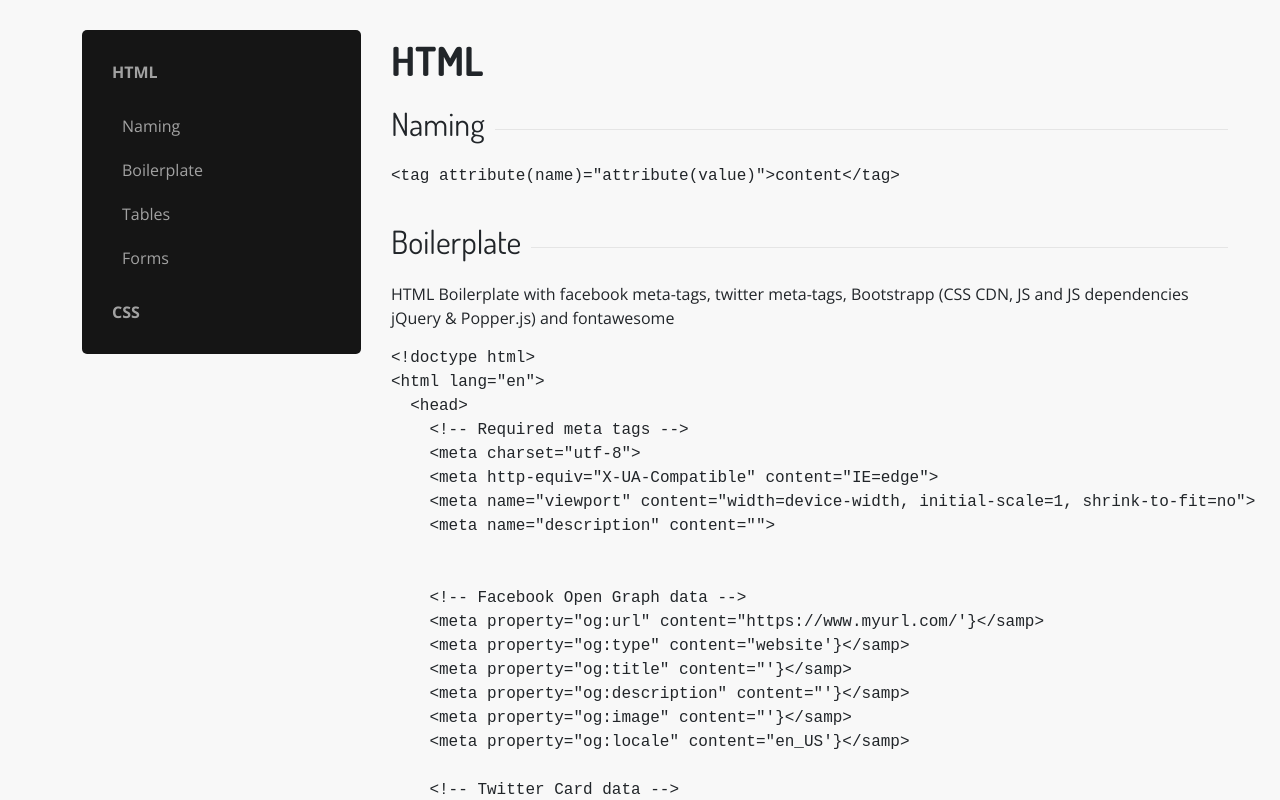
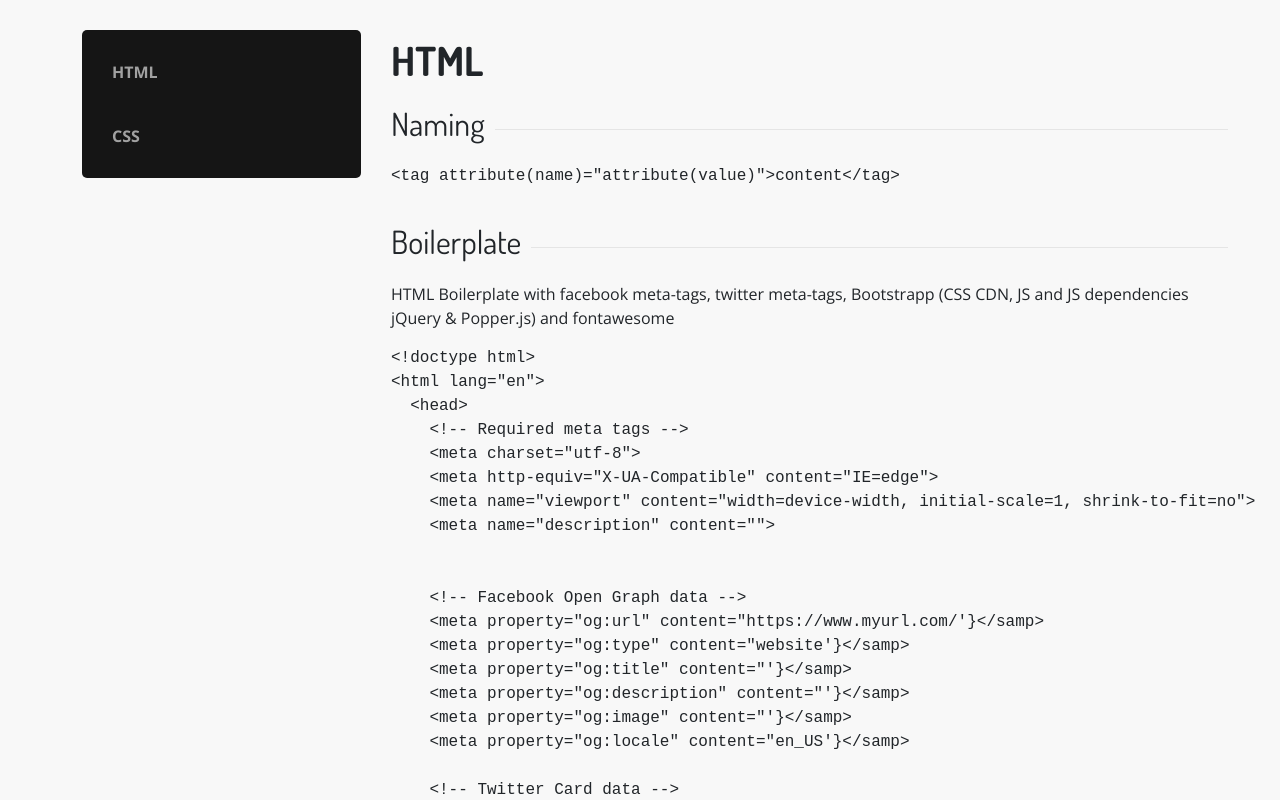
Before and after one commit to renodor/react-cheatsheet, a React app: page /html in a window 1280 px wide. Shown: the top 800 px of the page. Built offline with nearby package versions, Linux system fonts and the light colour scheme.

Commit message:
New navbar components

```diff
--- a/assets/stylesheets/navbar.scss
+++ b/assets/stylesheets/navbar.scss
@@ -12,8 +12,11 @@
       height: 0;
       overflow: hidden;
       transition: height .35s ease;
+      &.active {
+        display: block;
+      }
       .nav-sub-links {
-        display: none;
+        // display: none;
         max-height: 55vh;
         overflow-y: scroll;
         &::-webkit-scrollbar {
@@ -38,6 +41,8 @@
     .section-link {
       padding: 20px;
       text-transform: uppercase;
+      font-weight: 600;
+      cursor: pointer;
     }
     .sub-section-link {
       padding: 10px 30px;
--- a/src/containers/navbar.jsx
+++ b/src/containers/navbar.jsx
@@ -1,10 +1,10 @@
 import React, { Component } from 'react';
-import { HashLink as Link } from 'react-router-hash-link';
 import { connect } from 'react-redux';
 
-import NavbarSubSections from './navbar_sub_sections';
+import NavbarSection from './navbar_section';
 
 class Navbar extends Component {
+
   render() {
     const { sections, selectedSection } = this.props;
     return (
@@ -13,13 +13,12 @@ class Navbar extends Component {
           <ul>
             {Object.keys(sections).map((section) => {
               return (
-                <li key={section}>
-                  <Link className="nav-link section-link" to={`/${section}`}>{`${section}`}</Link>
-                  <NavbarSubSections
-                    section={section}
-                    subSections={sections[section]}
-                    selectedSection={selectedSection} />
-                </li>
+                <NavbarSection
+                  key={section}
+                  section={section}
+                  subSections={sections[section]}
+                  selectedSection={selectedSection}
+                />
               );
             })}
           </ul>
--- /dev/null
+++ b/src/containers/navbar_section.jsx
@@ -0,0 +1,42 @@
+import React, { Component } from 'react';
+import { HashLink as Link } from 'react-router-hash-link';
+import { connect } from 'react-redux';
+
+import NavbarSubSections from './navbar_sub_sections';
+
+class NavbarSection extends Component {
+  constructor(props) {
+    super(props);
+    this.state = {
+      isOpen: false
+    };
+  }
+
+  handleClick = () => {
+    this.setState({
+      isOpen: !this.state.isOpen
+    });
+  }
+
+  render() {
+    const { section, subSections, selectedSection } = this.props;
+    return (
+      <li key={section}>
+        <div onClick={this.handleClick} className="nav-link section-link">{section}</div>
+        <NavbarSubSections
+          section={section}
+          subSections={subSections}
+          selectedSection={selectedSection}
+          isOpen={this.state.isOpen} />
+      </li>
+    );
+  }
+}
+
+function mapStateToProps(state) {
+  return {
+    sections: state.sections
+  };
+}
+
+export default connect(mapStateToProps)(NavbarSection);
--- a/src/containers/navbar_sub_sections.jsx
+++ b/src/containers/navbar_sub_sections.jsx
@@ -2,24 +2,12 @@ import React, { Component } from 'react';
 import { HashLink as Link } from 'react-router-hash-link';
 
 class NavbarSubSections extends Component {
-
-  componentDidMount() {
-    const { section, selectedSection } = this.props;
-    console.log(this.navSubLinks.clientHeight);
-    if (selectedSection === section && this.navSubLinks) {
-      this.navSubLinks.style = 'display: block;';
-      this.navSubLinks.parentNode.style = `height: ${this.navSubLinks.clientHeight}px`;
-    }
-  }
-
   componentDidUpdate() {
-    const { section, selectedSection } = this.props;
-    if (selectedSection === section) {
-      this.navSubLinks.style = 'display: block;';
+    const { isOpen } = this.props;
+    if (isOpen) {
       this.navSubLinks.parentNode.style = `height: ${this.navSubLinks.clientHeight}px`;
     } else {
       this.navSubLinks.parentNode.style = 'height: 0';
-      setTimeout(() => { this.navSubLinks.parentNode.style = 'display: none;'; }, 500);
     }
   }
 
```
